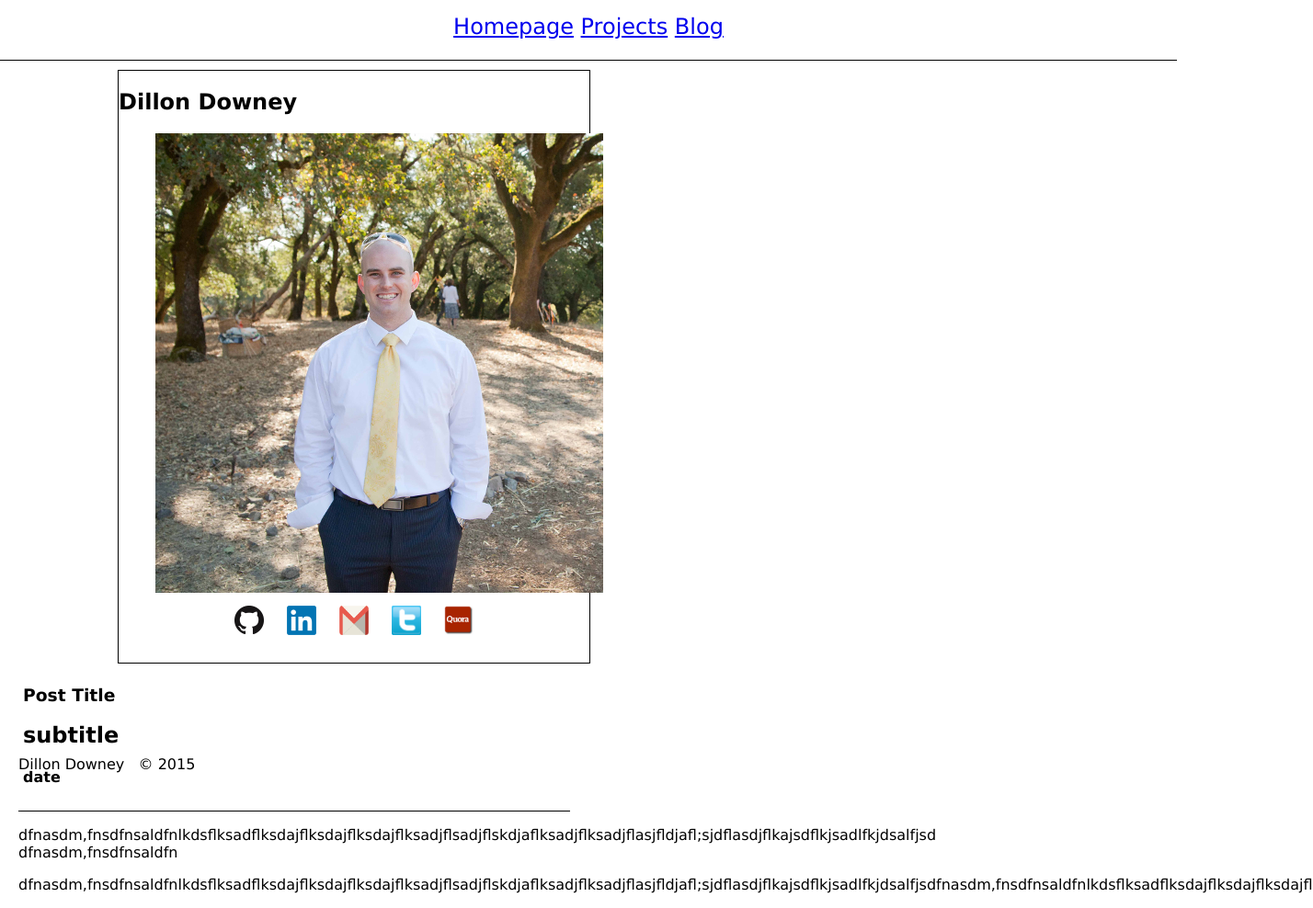
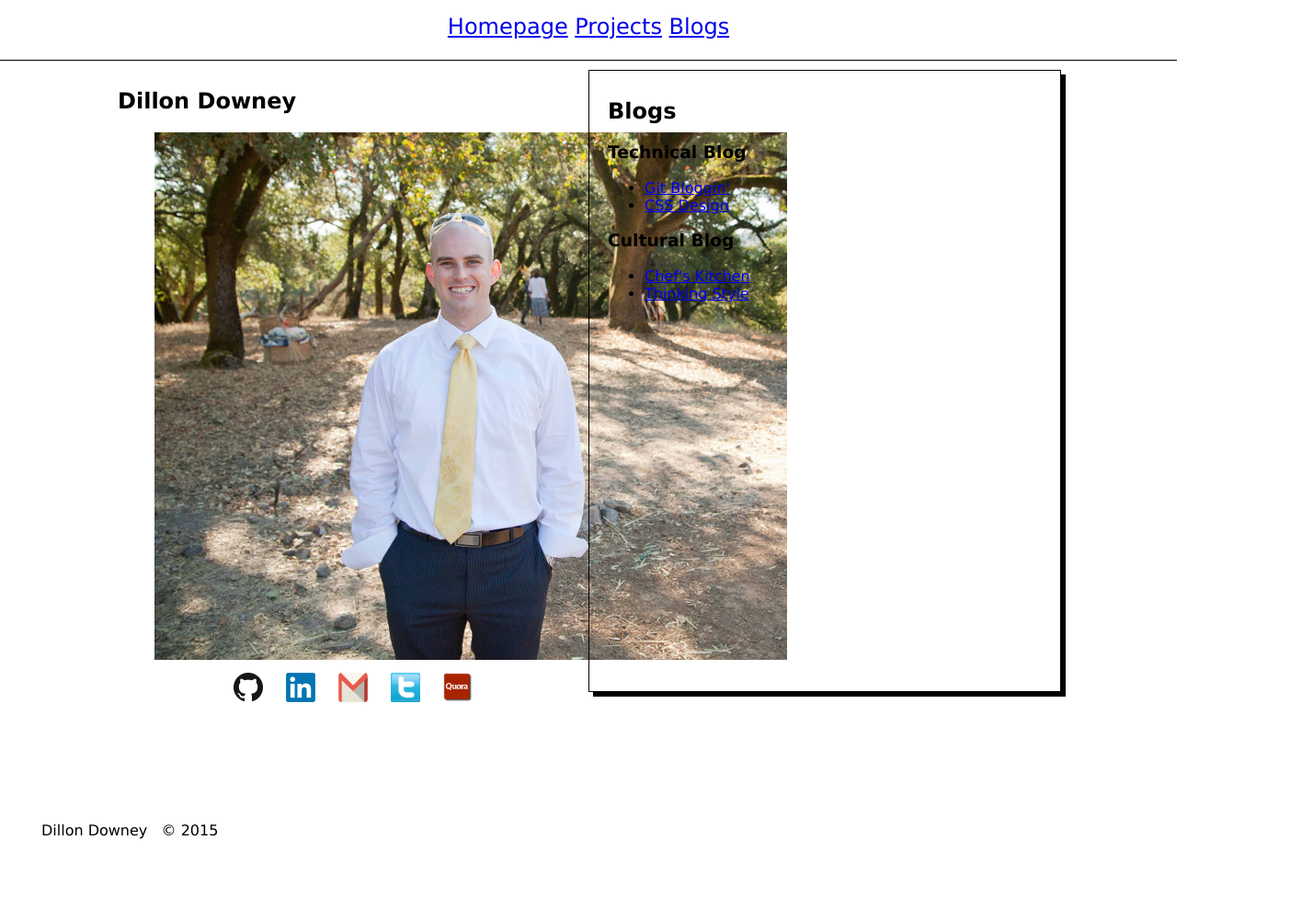
Before and after one commit to downeyd27/downeyd27.github.io, a plain HTML site: page blog/blog-index.html in a window 1280 px wide. Shown: the whole page at 92% size, 1428 px wide, since content can reach past the window. After the commit the page ends 954 px from the top, so only its background shows below. Drawn offline with Linux system fonts and the light colour scheme.

Commit message:
Position elements better and add better blog index

```diff
--- a/blog/blog-index.html
+++ b/blog/blog-index.html
@@ -3,7 +3,6 @@
   <title>Dillon Downey's Blog Index</title>
   <meta charset="UTF-8">
   <link rel="stylesheet" type="text/css" href="../stylesheets/default.css">
-  <link rel="stylesheet" type="text/css" href="../stylesheets/blog-stylesheet.css">
 </head>
 
 <body>
@@ -11,7 +10,7 @@
     <nav class="main-nav">
       <a href="index.html">Homepage</a>
       <a href="#">Projects</a>
-      <a href="blog-index.html">Blog</a>
+      <a href="blog-index.html">Blogs</a>
     </nav>
   </header>
 
@@ -19,7 +18,7 @@
 
   	<section class="left-section">
   		<h2>Dillon Downey</h2>
-  	  <figure class="my-pic"><img src="../imgs/index-dillon-pic.jpg" alt="my profile picture" width="487" height="500">
+  	  <figure class="my-pic"><img src="../imgs/me-688x574.jpg" alt="my profile picture" width="688" height="574">
         <figcaption>
           <nav class="social-media">
             <a  class="git-img" href="https://github.com/downeyd27?tab=repositories"><img src="../imgs/GitHub-Mark-64px.png" alt="GitHub" width="32" height="32"></a>
@@ -33,21 +32,19 @@
   	</section>
 
     <section class="right-section">
-
-      <section class="blog-posts">
-        <header class="blog-header">
-          <h1 class="post-title">Post Title</h1>
-          <h2 class="post-subtitle">subtitle</h2>
-          <h4 class="date">date</h4>
-        </header>
-        <p>
-          dfnasdm,fnsdfnsaldfnlkdsflksadflksdajflksdajflksdajflksadjflsadjflskdjaflksadjflksadjflasjfldjafl;sjdflasdjflkajsdflkjsadlfkjdsalfjsd dfnasdm,fnsdfnsaldfn
-        </p>
-        <p>
-          dfnasdm,fnsdfnsaldfnlkdsflksadflksdajflksdajflksdajflksadjflsadjflskdjaflksadjflksadjflasjfldjafl;sjdflasdjflkajsdflkjsadlfkjdsalfjsdfnasdm,fnsdfnsaldfnlkdsflksadflksdajflksdajflksdajfl
-        </p>
+      <section class="right-section-content">
+        <h2>Blogs</h2>
+        <h3>Technical Blog</h3>
+          <ul>
+            <li><a href="t1-git-blog.html">Git Bloggin'</a></li>
+            <li><a href="t2-css-design.html">CSS Design</a></li>
+          </ul>
+        <h3>Cultural Blog</h3>
+        <ul>
+          <li><a href="c1-chefs-kitchen.html">Chef's Kitchen</a></li>
+          <li><a href="c3-thinking-style.html">Thinking Style</a></li>
+        </ul>
       </section>
-
     </section>
     <footer>Dillon Downey &nbsp; &copy; 2015</footer>
   </main>
--- a/stylesheets/blog-stylesheet.css
+++ b/stylesheets/blog-stylesheet.css
@@ -1,14 +1,3 @@
-
-/*
-.blog-posts {
-	position: relative;
-	top: 100px;
-	width: 60%;
-	margin-right: 30px;
-	float: right;
-}
-*/
-
 .blog-posts {
 	position: absolute;
 	display: inline-block;
@@ -18,6 +7,5 @@
 
 .blog-header {
 	position: relative;
-	padding: 5px;
 	height: 150px;
 }
--- a/stylesheets/default.css
+++ b/stylesheets/default.css
@@ -32,19 +32,9 @@ header {
 .left-section {
 	left: 5%;
 	margin: 0 5% 0 5%;
-	border: 1px solid;
 	width: 40%;
 	display: inline-block;
 	position: relative;
-}
-
-.right-section-homepage {
-	width: 40%;
-	height: 696px;
-	display: inline-block;
-	position: relative;
-	border: 1px solid;
-	box-shadow: 5px 5px;
 }
 
 figcaption {
@@ -63,8 +53,6 @@ figcaption {
 	padding-right: auto;
 }
 
-
-
 .about-me {
 	position: absolute;
 	display: inline-block;
@@ -72,7 +60,22 @@ figcaption {
 	margin: 0 20px 0 20px;
 }
 
+.right-section {
+	width: 40%;
+	height: 675px;
+	display: inline-block;
+	position: absolute;
+	border: 1px solid;
+	box-shadow: 5px 5px;
+}
+
+.right-section-content {
+	margin: 30px 0 0 20px;
+
+}
+
 footer {
+	margin-left: 25px;
 	padding: 100px 0 0 20px;
     bottom: 0;
     width: 100%;
```
Also changed, not shown: blog/c1-chefs-kitchen.html (+2 -2 lines), blog/index.html (+2 -2 lines), blog/t1-git-blog.html (+3 -3 lines), blog/t2-css-design.html (+2 -2 lines).
